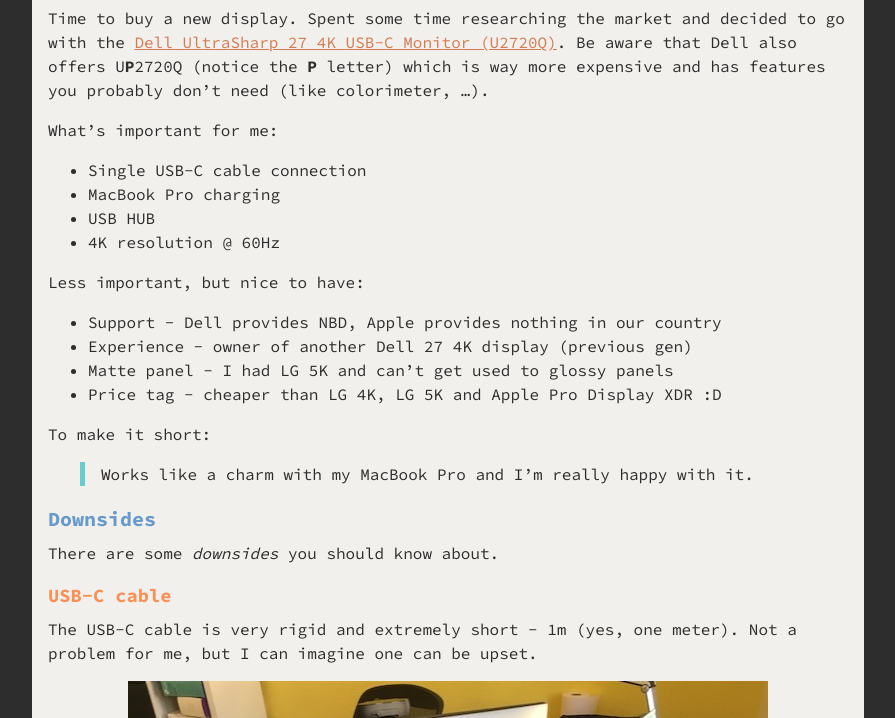
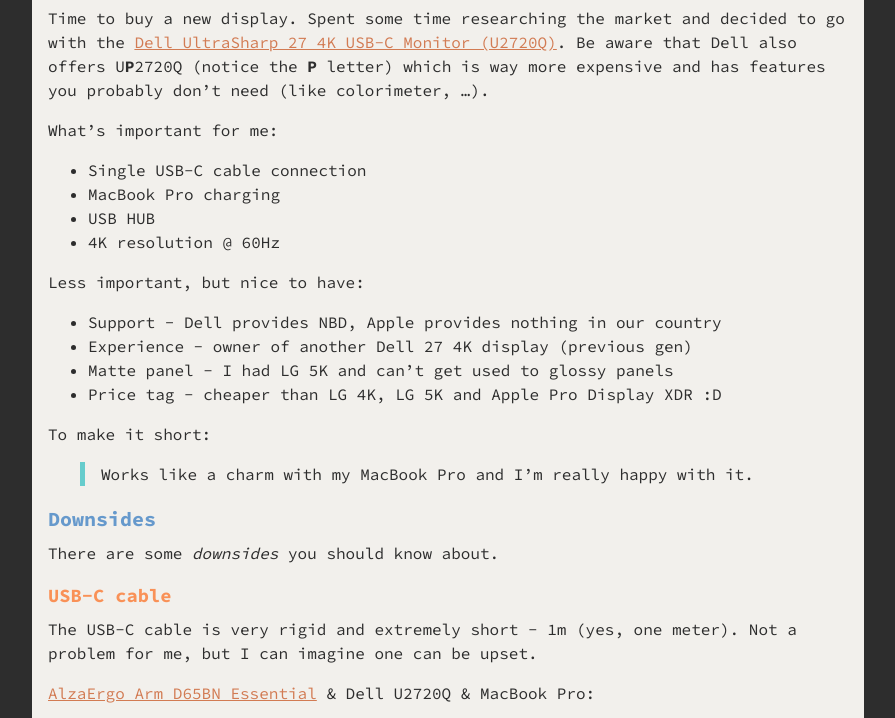
Before and after one commit to zrzka/zrzka.github.io, a plain HTML site: page dell-u2720q-macbook-pro/index.html in a window 1280 px wide. Shown: the part 199-917 px from the top of the page, without its empty margins (192-1087 px from the left). Drawn offline with Linux system fonts and the light colour scheme.

Commit message:
Publishing Site www.zrzka.dev at 8c6641575112564b6c755b91591892b8b4f192bb on Sat Jul 11 11:19:12 UTC 2020

```diff
--- a/dell-u2720q-macbook-pro/index.html
+++ b/dell-u2720q-macbook-pro/index.html
@@ -8,7 +8,7 @@
 <a href=/tags/dell>dell</a>
 <a href=/tags/u2720q>u2720q</a></span></div><h1 class=headline itemprop=headline>Dell U2720Q & MacBook Pro</h1><section class=body itemprop=articleBody><p>Time to buy a new display. Spent some time researching the market and decided to go with
 the <a href=https://www.dell.com/lt/business/p/dell-u2720q-monitor/pd>Dell UltraSharp 27 4K USB-C Monitor (U2720Q)</a>. Be aware that Dell also offers U<strong>P</strong>2720Q (notice the <strong>P</strong> letter)
-which is way more expensive and has features you probably don&rsquo;t need (like colorimeter, &mldr;).</p><p>What&rsquo;s important for me:</p><ul><li>Single USB-C cable connection</li><li>MacBook Pro charging</li><li>USB HUB</li><li>4K resolution @ 60Hz</li></ul><p>Less important, but nice to have:</p><ul><li>Support - Dell provides NBD, Apple provides nothing in our country</li><li>Experience - owner of another Dell 27 4K display (previous gen)</li><li>Matte panel - I had LG 5K and can&rsquo;t get used to glossy panels</li><li>Price tag - cheaper than LG 4K, LG 5K and Apple Pro Display XDR :D</li></ul><p>To make it short:</p><blockquote><p>Works like a charm with my MacBook Pro and I&rsquo;m really happy with it.</p></blockquote><h2 id=downsides>Downsides</h2><p>There are some <em>downsides</em> you should know about.</p><h3 id=usb-c-cable>USB-C cable</h3><p>The USB-C cable is very rigid and extremely short - 1m (yes, one meter). Not a problem for me, but I can imagine one can be upset.</p><p><img src=/images/dell-u2720q/arm.jpeg alt="Monitor & arm"></p><p>Save your money and don&rsquo;t buy expensive Thunderbolt 3 cable. It wont work, because the monitor requires
+which is way more expensive and has features you probably don&rsquo;t need (like colorimeter, &mldr;).</p><p>What&rsquo;s important for me:</p><ul><li>Single USB-C cable connection</li><li>MacBook Pro charging</li><li>USB HUB</li><li>4K resolution @ 60Hz</li></ul><p>Less important, but nice to have:</p><ul><li>Support - Dell provides NBD, Apple provides nothing in our country</li><li>Experience - owner of another Dell 27 4K display (previous gen)</li><li>Matte panel - I had LG 5K and can&rsquo;t get used to glossy panels</li><li>Price tag - cheaper than LG 4K, LG 5K and Apple Pro Display XDR :D</li></ul><p>To make it short:</p><blockquote><p>Works like a charm with my MacBook Pro and I&rsquo;m really happy with it.</p></blockquote><h2 id=downsides>Downsides</h2><p>There are some <em>downsides</em> you should know about.</p><h3 id=usb-c-cable>USB-C cable</h3><p>The USB-C cable is very rigid and extremely short - 1m (yes, one meter). Not a problem for me, but I can imagine one can be upset.</p><p><a href=https://www.alza.cz/alzaergo-ergoarm-d65bn-essential-d5626028.htm>AlzaErgo Arm D65BN Essential</a> & Dell U2720Q & MacBook Pro:</p><p><img src=/images/dell-u2720q/arm.jpeg alt="Monitor & arm"></p><p>Save your money and don&rsquo;t buy expensive Thunderbolt 3 cable. It wont work, because the monitor requires
 <a href=https://www.anandtech.com/show/8558/displayport-alternate-mode-for-usb-typec-announced>DP Alternate Mode</a>. Check <a href=https://www.reddit.com/r/Monitors/comments/f4avo3/dell_u2720q_review/fhrr1ja/>this comment</a>
 for more info. Here&rsquo;s the comment quote:</p><blockquote><p>USBC cable included (fix) - is indeed extremely short, as they say - it&rsquo;s not even long enough to plug it into one&rsquo;s butt. So i went out there and have bought a NUMBER (smth like 5 different cables), including some advised by Dell sales person.</p><p>The main issue was - it&rsquo;s either Power Delivery 100w or SLOW/USB2, or good speed but PD of smth like 60w. Expensive Thunderbolt 3 cables simply won&rsquo;t work, as i discovered later on myself (Dell would not pay attention) - because the Monitor requires DP Alternative Mode. As simple as that. The ONLY cable that i&rsquo;ve found that can do PD of 100W and is USB 3.1 and is 2m long is Startech&rsquo;s <strong>TBLT3MM2M</strong> (note - <strong>NOT</strong> the <strong>TBLT3MM2MA</strong> model). The TBLT3MM2M is Thunderbolt but not # 3. It supports up to 20gbps, has 100w power delivery and is 2 meters long.</p></blockquote><h3 id=dp-12-vs-14>DP 1.2 vs 1.4</h3><p>My MacBook Pro (13,3 = late 2016) is pretty <em>old</em> and does support DP 1.2 only. Which means that I have
 to choose between:</p><ul><li>4K @ <strong>60Hz</strong> & USB <strong>2</strong></li><li>4K @ <strong>30Hz</strong> & USB <strong>3.1</strong></li></ul><p>Not enough bandwidth to get both. This option is available in the monitor OSD menu.</p><p><img src=/images/dell-u2720q/usb-c-prioritization.jpeg alt="Display - USB-C Prioritization"></p><ul><li>High Resolution = prefer 60Hz</li><li>High Data Speed = prefer USB 3.1</li></ul><p>Newer Macs do support DP 1.4 and you can get both 60Hz & USB 3.1.</p><p>I have to live with 60Hz & USB 2 until I decide to buy a new machine. Still have three
```
